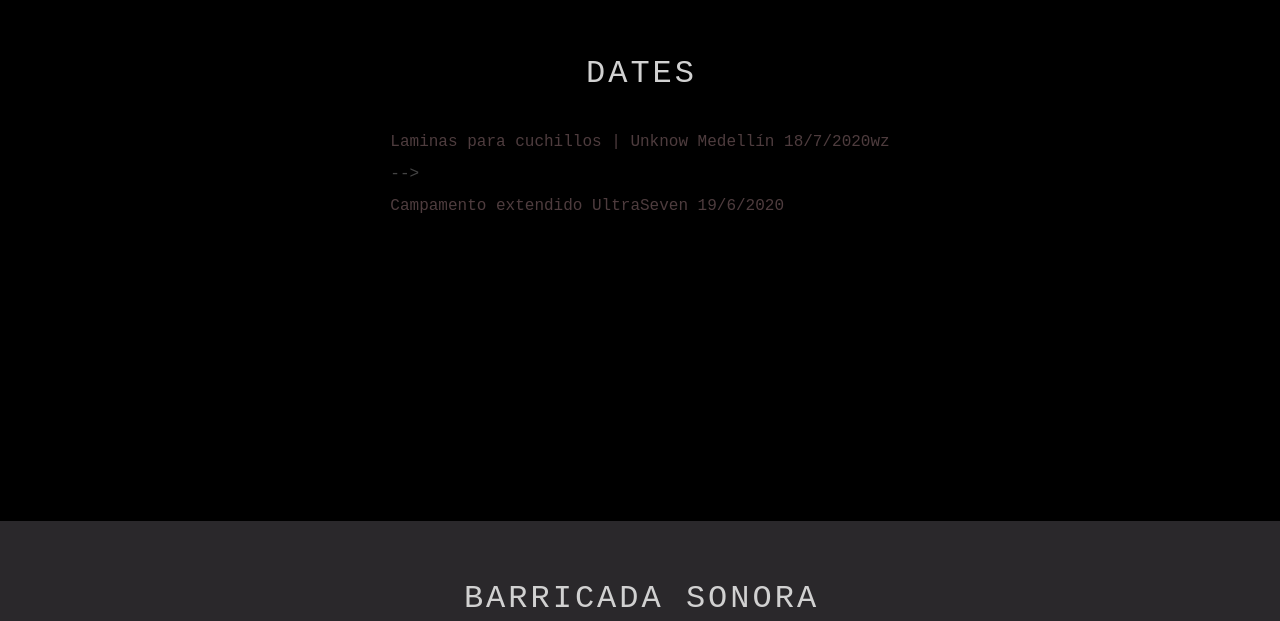
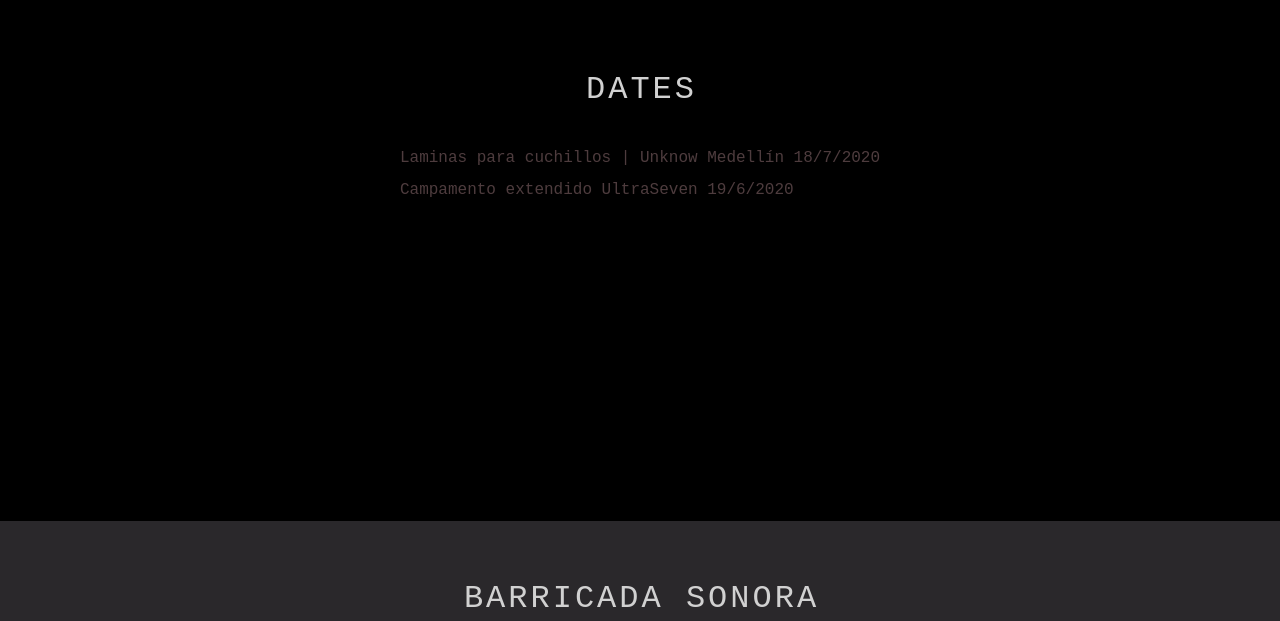
Before and after one commit to Noisk8/esdup, a plain HTML site: page index.html in a window 1280 px wide. Shown: the part 1140-1761 px from the top of the page. Drawn offline with Linux system fonts and the light colour scheme.

Commit message:
Update index.html

```diff
--- a/index.html
+++ b/index.html
@@ -43,7 +43,7 @@
 				<h2 class="section__title">Dates</h2>
 				<span class="link-copy"></span>
 				<nav class="menu menu--alonso">
-				<a href="https://web.facebook.com/UnknownMedellin/photos/a.1219216301430815/3339309482754809"><p>Laminas para cuchillos | Unknow Medellín 18/7/2020wz </p></a> -->
+				<a href="https://web.facebook.com/UnknownMedellin/photos/a.1219216301430815/3339309482754809"><p>Laminas para cuchillos | Unknow Medellín 18/7/2020 </p></a>
 				<a href="https://www.twitch.tv/videos/656033065"><p>Campamento extendido UltraSeven 19/6/2020 </p></a>
 
 
```
